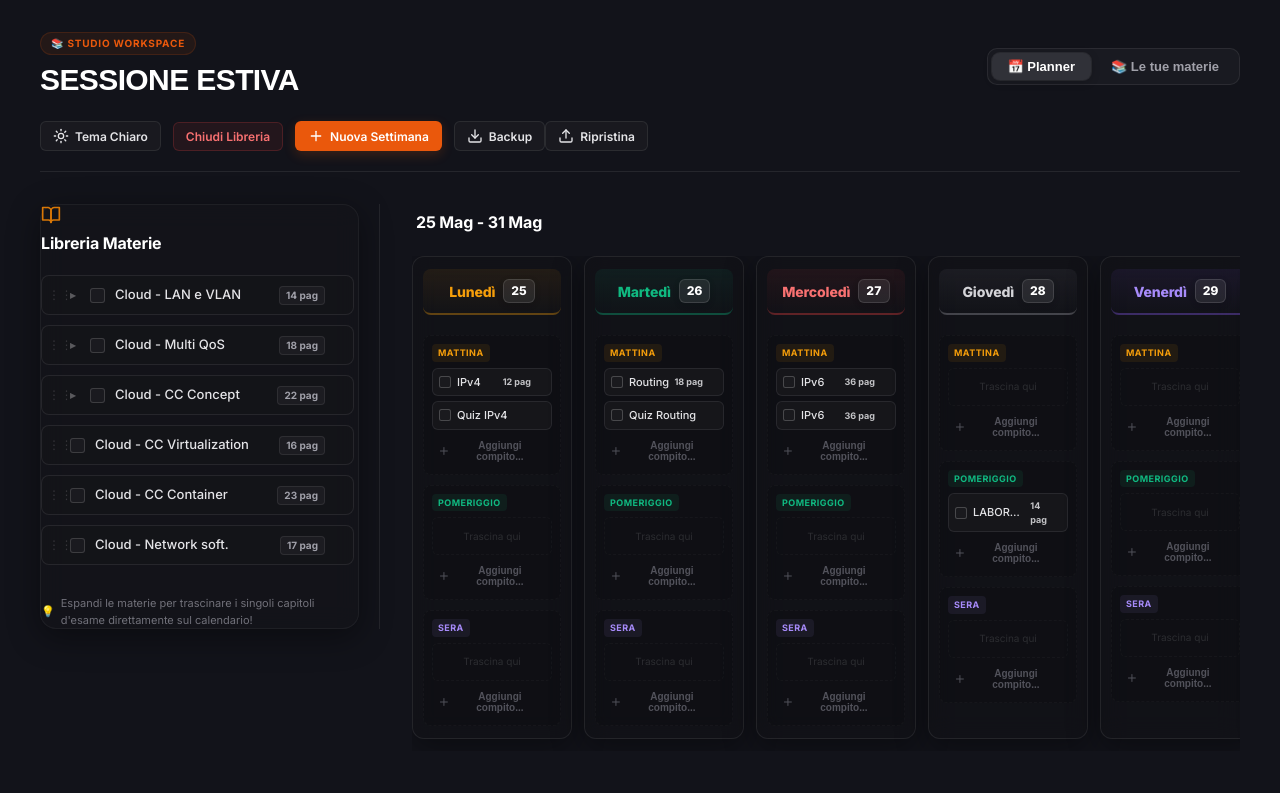
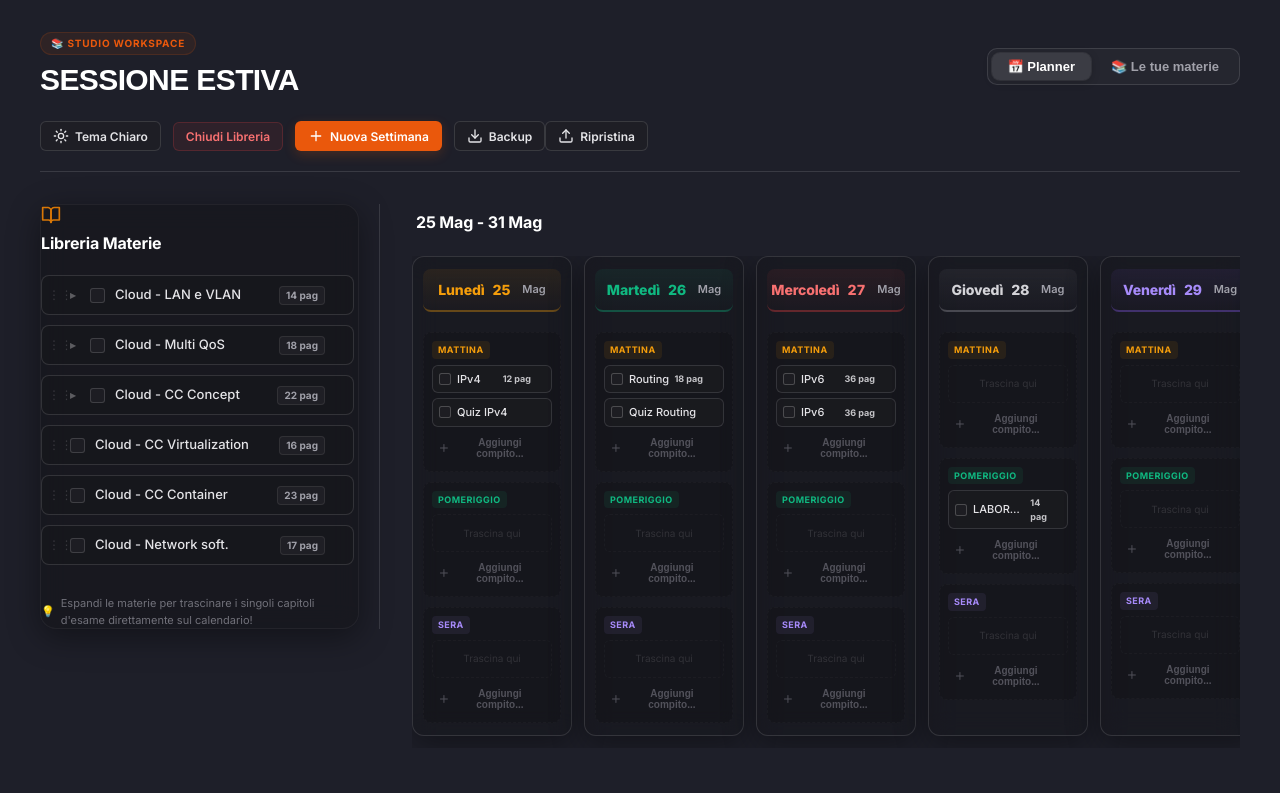
Before and after one commit to enricodagnese/studio-planner, a React (Vite) app: page / in a window 1280 px wide. Shown: the top 793 px of the page. Built offline with nearby package versions, Linux system fonts and the light colour scheme.

Commit message:
Update calendar column day header naming format and month styling

```diff
--- a/src/App.css
+++ b/src/App.css
@@ -1,11 +1,11 @@
 /* Premium Developer Dark Theme Stylesheet for Notion-Style Study Planner */
 
 :root {
-  --bg-primary: #12131a;       /* Soft slate charcoal-blue base (Tokyo-Night style, less dark/heavy) */
-  --bg-secondary: #1a1c26;     /* Lighter panel containers background */
-  --bg-tertiary: #222436;      /* Cards, hover states and input backgrounds */
-  --border-color: rgba(255, 255, 255, 0.08);
-  --border-hover: rgba(255, 255, 255, 0.16);
+  --bg-primary: #1e1f29;       /* Highly luminous premium slate-steel base (even less dark and warmer) */
+  --bg-secondary: #282a36;     /* Lighter slate panel container background */
+  --bg-tertiary: #343746;      /* Elevated luminous inputs, cards, and hover states */
+  --border-color: rgba(255, 255, 255, 0.12); /* Clean, visible grid borders */
+  --border-hover: rgba(255, 255, 255, 0.22);
 
   /* Refined, non-cartoonish accents */
   --accent-primary: #ea580c;   /* Amber Orange accent */
@@ -572,17 +572,23 @@ body {
   letter-spacing: -0.01em;
 }
 
-.day-number {
-  font-size: 12px;
+.day-number-highlight {
+  font-size: 14px;
   font-weight: 800;
-  background: rgba(255, 255, 255, 0.08);
-  border: 1px solid rgba(255, 255, 255, 0.12);
-  color: #ffffff !important;
-  padding: 2px 7px;
-  border-radius: 6px;
   font-variant-numeric: tabular-nums;
-  box-shadow: 0 2px 6px rgba(0, 0, 0, 0.15);
-  transition: var(--transition-smooth);
+  letter-spacing: -0.01em;
+}
+
+.day-month-neutral {
+  font-size: 11px;
+  font-weight: 600;
+  color: #a1a1aa !important; /* Muted neutral gray (Mag is not colored) */
+  text-transform: capitalize;
+  margin-left: 4px;
+}
+
+.light-theme .day-month-neutral {
+  color: #64748b !important;
 }
 
 .today-badge {
@@ -1073,12 +1079,7 @@ body {
   /* Day name is already styled */
 }
 
-.light-theme .day-number {
-  background: rgba(15, 23, 42, 0.05);
-  border-color: rgba(15, 23, 42, 0.08);
-  color: #0f172a !important;
-  box-shadow: none;
-}
+
 
 .light-theme .time-slot-box {
   background: #f8fafc;
--- a/src/components/WeeklyGrid.tsx
+++ b/src/components/WeeklyGrid.tsx
@@ -293,6 +293,7 @@ export const WeeklyGrid: React.FC<WeeklyGridProps> = ({
       {activeWeek.days.map((day) => {
         const [dayNameOnly] = day.name.split(' ');
         const dayNumberOnly = day.name.split(' ')[1] || '';
+        const monthOnly = day.dateLabel.split(' ')[1] || '';
         const dayColorClass = getDayClass(day.name);
         const isWeekend = dayNameOnly.toLowerCase().includes('sabato') || dayNameOnly.toLowerCase().includes('domenica');
 
@@ -310,8 +311,18 @@ export const WeeklyGrid: React.FC<WeeklyGridProps> = ({
           >
             <div className="column-header">
               <div className="day-title day-title-row">
-                {isFirstWeek && <span className="day-name">{dayNameOnly}</span>}
-                <span className="day-number">{dayNumberOnly}</span>
+                {isFirstWeek ? (
+                  <>
+                    <span className="day-name">{dayNameOnly}</span>
+                    <span className="day-number-highlight">{dayNumberOnly}</span>
+                    <span className="day-month-neutral">{monthOnly}</span>
+                  </>
+                ) : (
+                  <>
+                    <span className="day-number-highlight">{dayNumberOnly}</span>
+                    <span className="day-month-neutral">{monthOnly}</span>
+                  </>
+                )}
               </div>
               {isToday && <span className="today-badge">Oggi</span>}
             </div>
```
